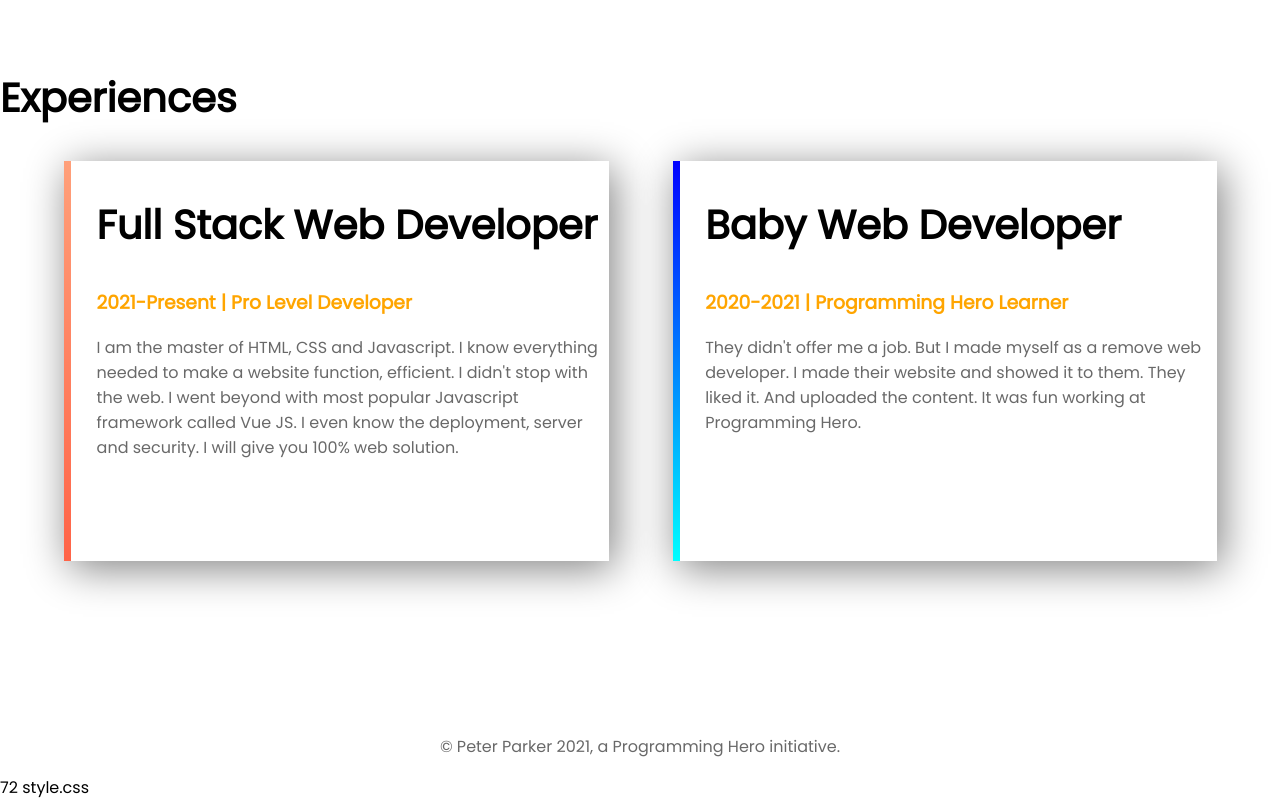
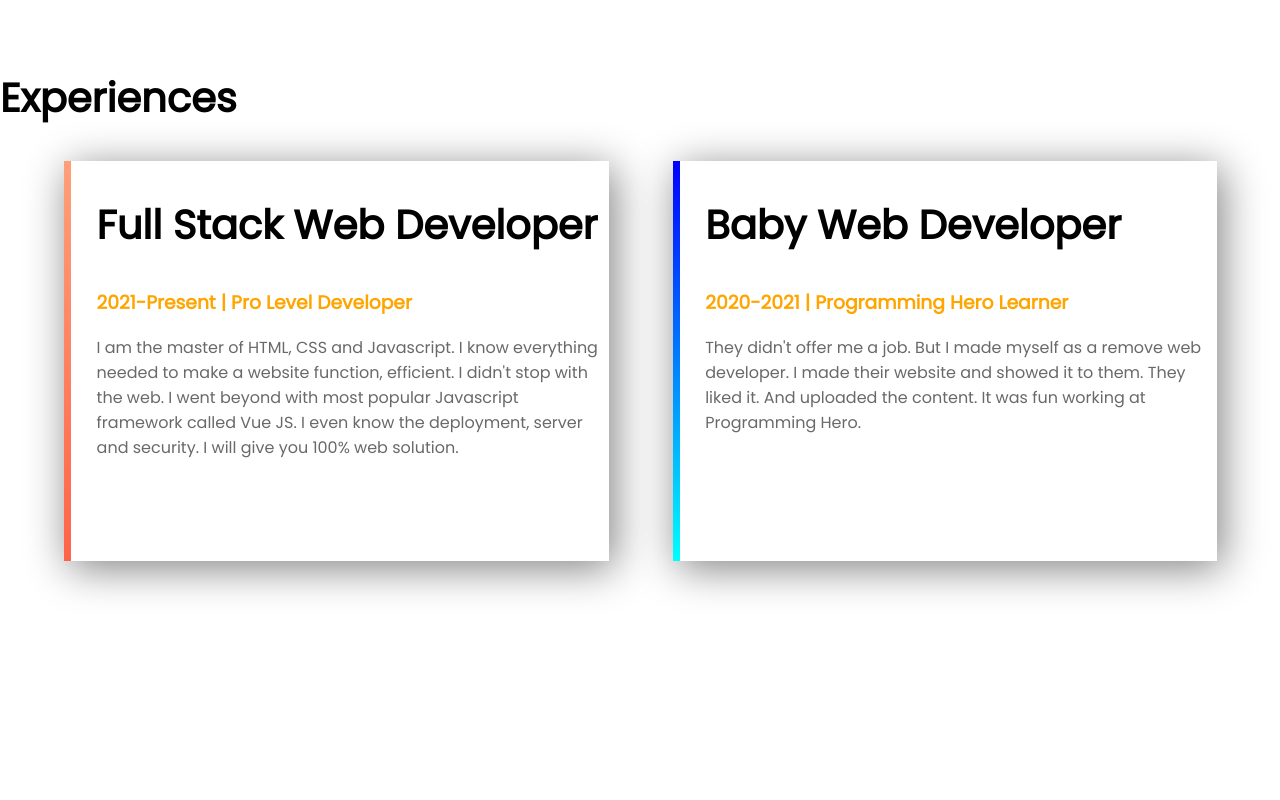
Before and after one commit to mafojurrahman/developer.protfolio, a plain HTML site: page index.html in a window 1280 px wide. Shown: the part 1265-2065 px from the top of the page. After the commit the page ends 1983 px from the top, so only its background shows below. Drawn offline with Linux system fonts and the light colour scheme.

Commit message:
dream added

```diff
--- a/index.html
+++ b/index.html
@@ -45,9 +45,5 @@
             <p>They didn't offer me a job. But I made myself as a remove web developer. I made their website and showed it to them. They liked it. And uploaded the content. It was fun working at Programming Hero.</p>
         </div>
     </section>
-    <footer>
-        <p>© Peter Parker 2021, a Programming Hero initiative.</p>
-    </footer>
 </body>
 </html>
- 72  style.css
--- a/style.css
+++ b/style.css
@@ -68,5 +68,3 @@ h2{
     border-image: linear-gradient(180deg, blue, cyan);
     border-image-slice: 1;
 }
-footer p{
-    text-align: center;}
```
